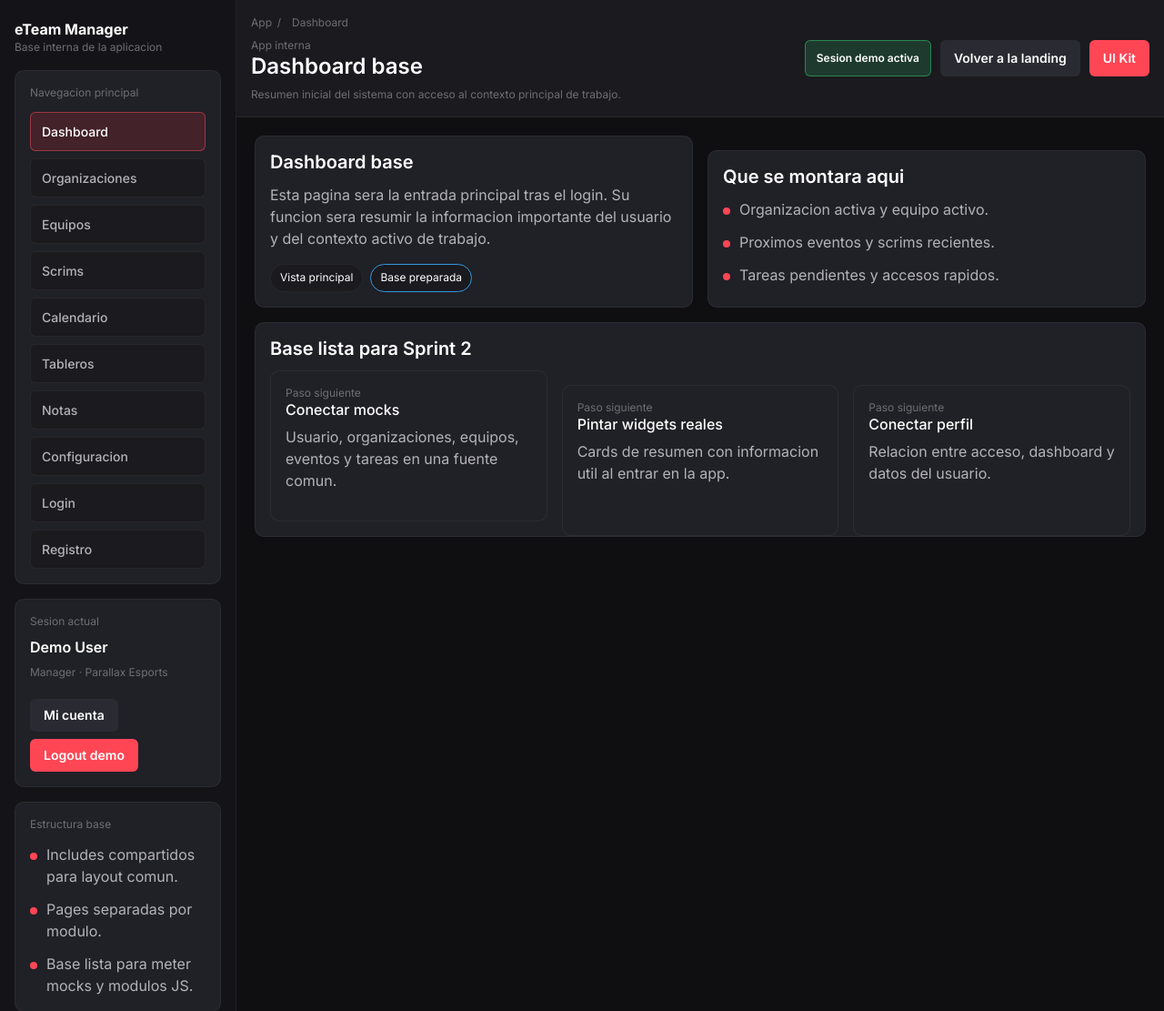
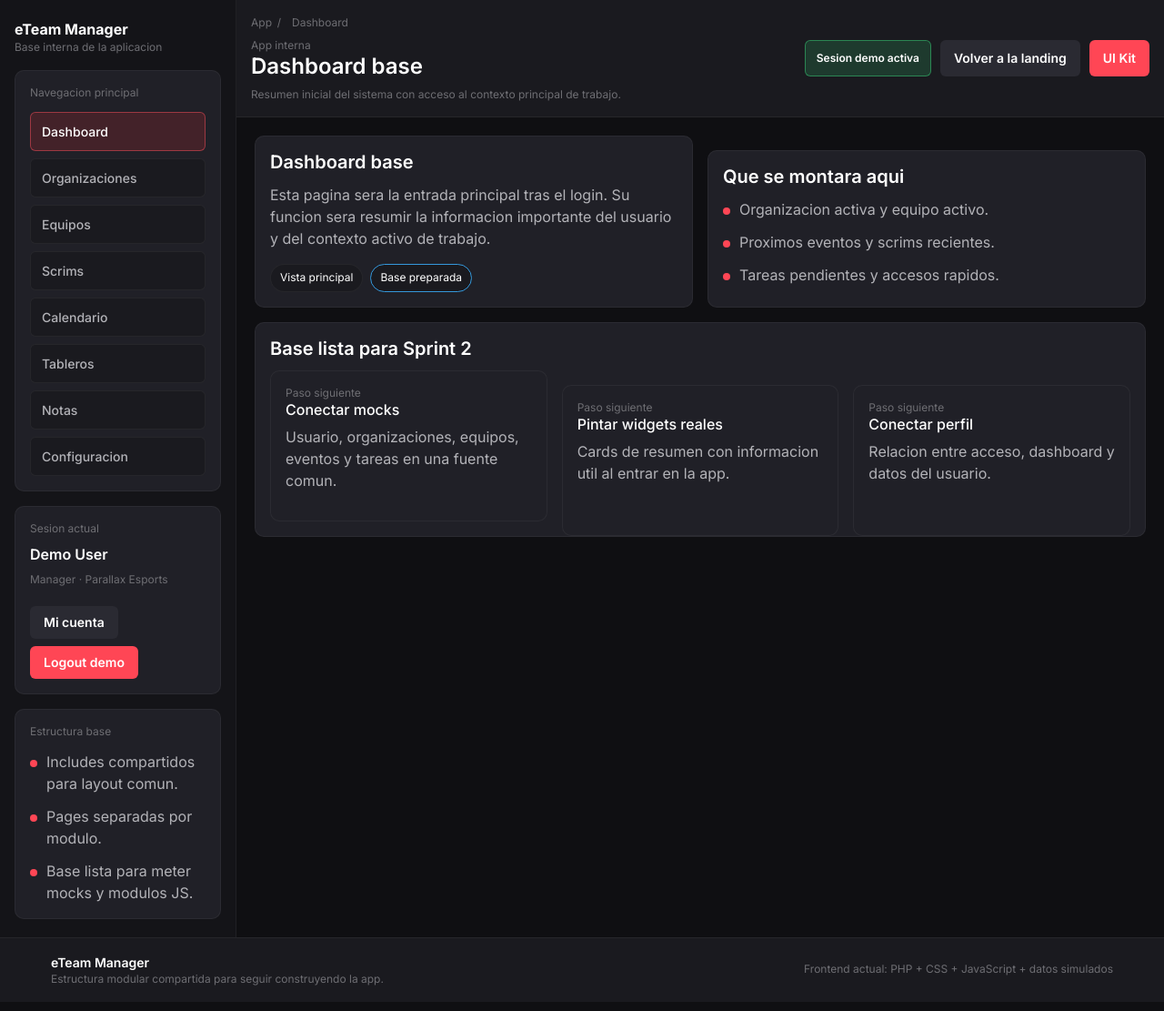
Before and after one commit to Dpcrack22/eTeam-Manager, a PHP site: page /app.php in a window 1280 px wide. Shown: the top 1111 px of the page at 91% size. Run offline with PHP 8.4, Linux system fonts and the light colour scheme.

Commit message:
Update app.php

```diff
--- a/app.php
+++ b/app.php
@@ -57,21 +57,7 @@ $appModules = [
         'eyebrow' => 'Modulo',
         'description' => 'Configuracion del usuario, preferencias y datos personales.',
         'page' => __DIR__ . '/../pages/settings.php',
-    ],
-	'login' => [
-		'label' => 'Login',
-		'title' => 'Login',
-		'eyebrow' => 'Acceso',
-		'description' => 'Inicia sesión en eTeam Manager',
-        'page' => __DIR__ . '/../pages/login.php',
-	],
-	'register' => [
-		'label' => 'Registro',
-		'title' => 'Registro',
-		'eyebrow' => 'Crear cuenta',
-		'description' => 'Registra una cuenta de demo en eTeam Manager',
-        'page' => __DIR__ . '/../pages/register.php',
-	]
+    ]
 ];
 
 if (!isset($appModules[$view])) {
```
